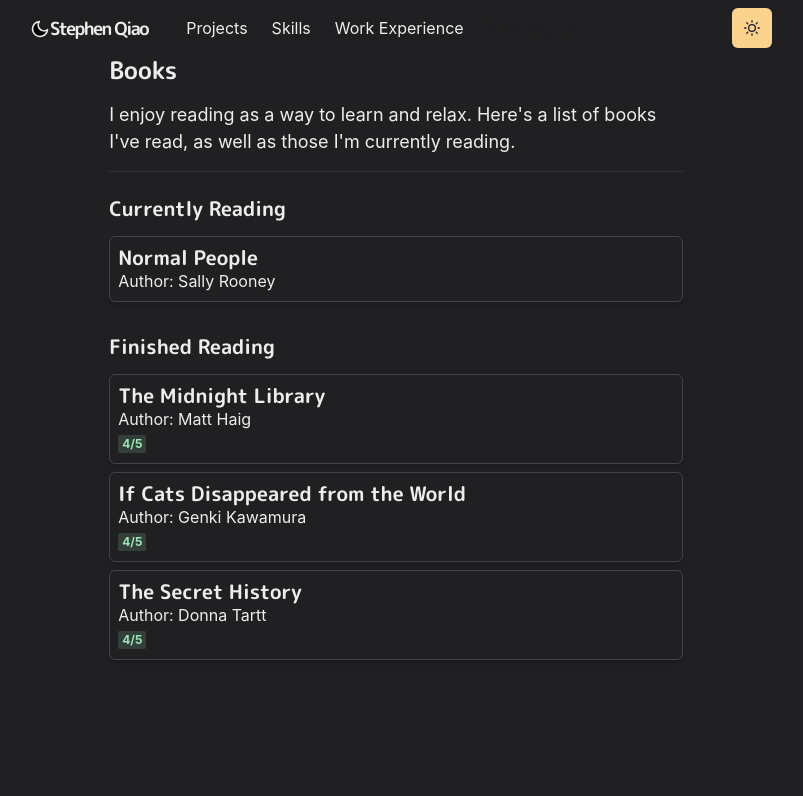
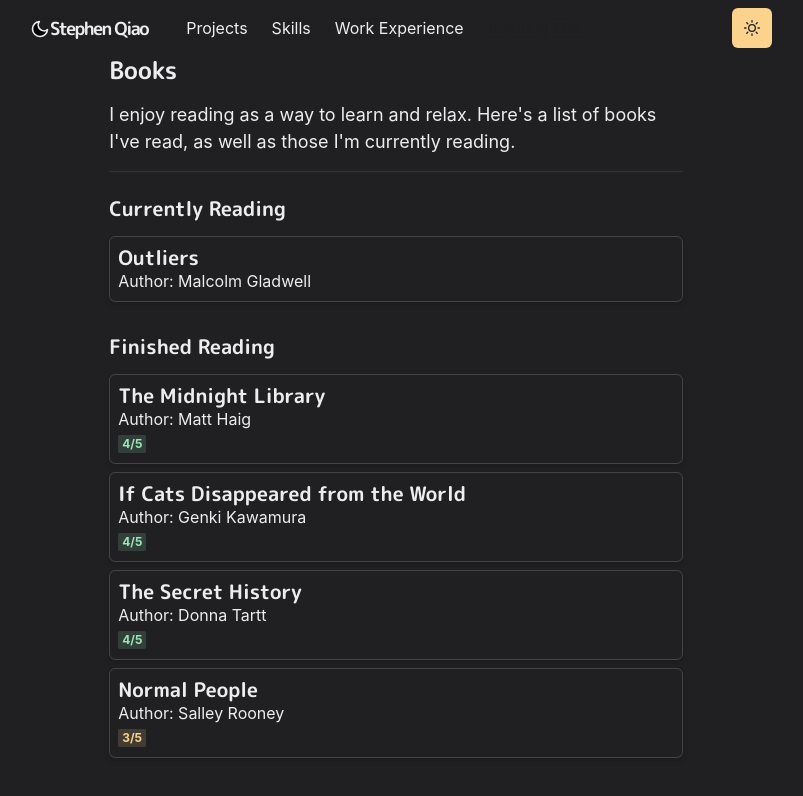
Before and after one commit to stephenqiao1/personal_portfolio, a Next.js app: page /books in a window 1280 px wide. Shown: the top 796 px of the page, without its empty margins (244-1047 px from the left). Built offline with nearby package versions, Linux system fonts and the light colour scheme.

Commit message:
added new book changes

```diff
--- a/pages/books.js
+++ b/pages/books.js
@@ -6,11 +6,12 @@ const Books = () => {
     { title: 'The Midnight Library', author: 'Matt Haig', rating: 4 },
     { title: 'If Cats Disappeared from the World', author: 'Genki Kawamura', rating: 4 },
     { title: 'The Secret History', author: 'Donna Tartt', rating: 4 },
+    { title: 'Normal People', author: 'Salley Rooney', rating: 3}
     // Add more finished books here
   ]
 
   const readingBooks = [
-    { title: 'Normal People', author: 'Sally Rooney'}
+    { title: 'Outliers', author: 'Malcolm Gladwell'}
   ]
 
   return (
```
